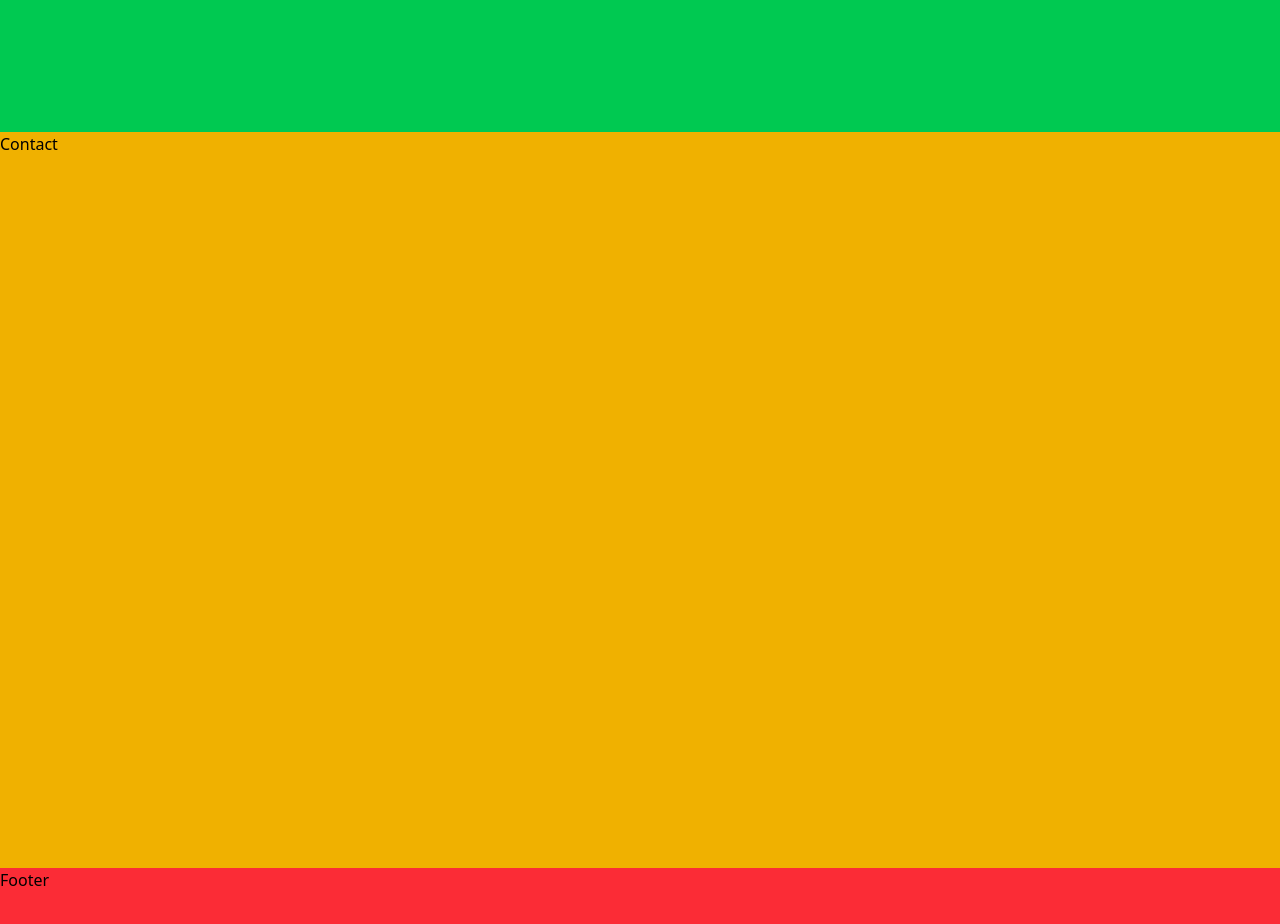
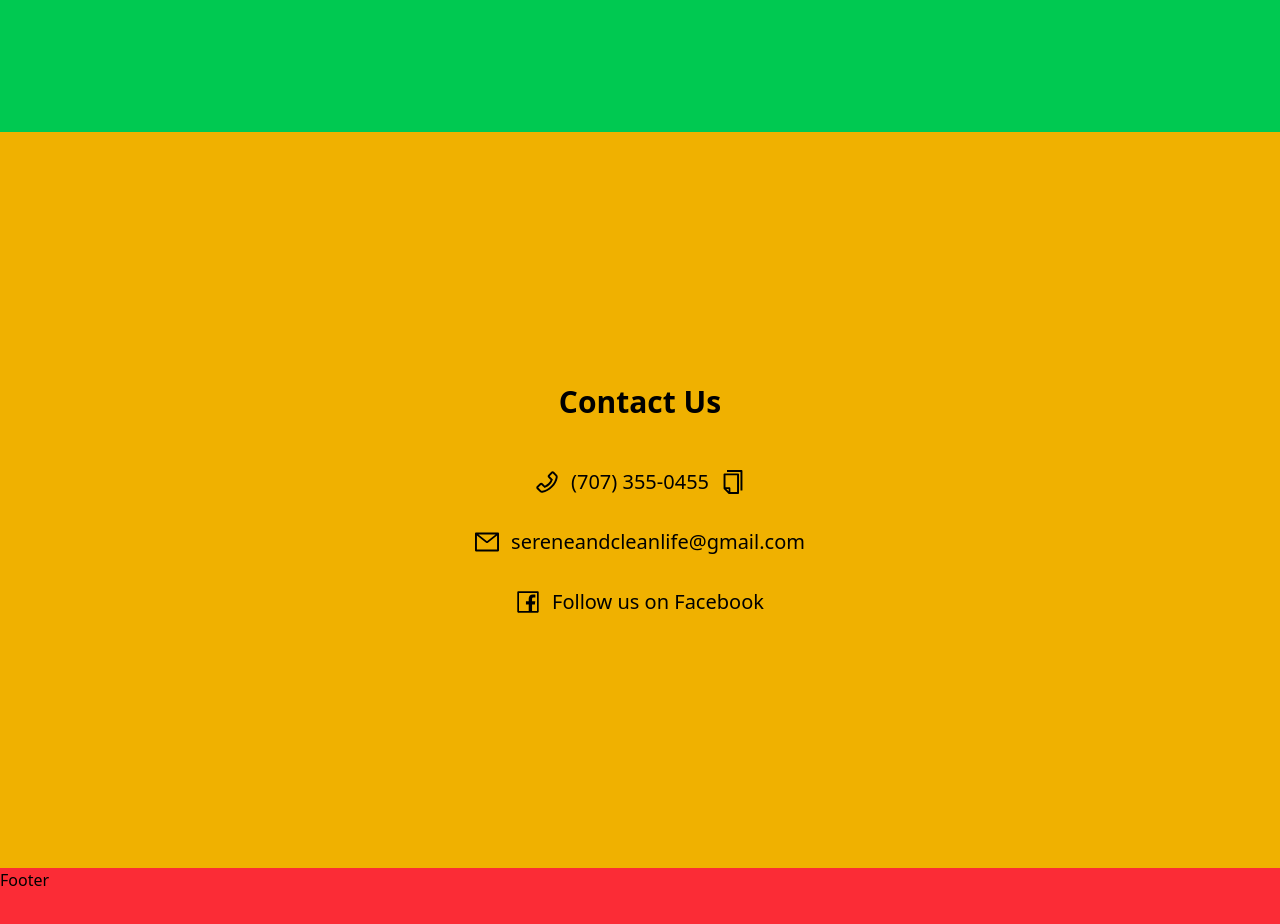
Before and after one commit to TravisAlstrand/serene_and_clean, a React (Vite) app: page / in a window 1280 px wide. Shown: the part 2140-3064 px from the top of the page. Built offline with nearby package versions, Linux system fonts and the light colour scheme.

Commit message:
Basic contact section created

```diff
--- a/src/components/Contact.jsx
+++ b/src/components/Contact.jsx
@@ -1,10 +1,82 @@
+import {
+  PhoneOutlined,
+  MailOutlined,
+  FacebookOutlined,
+  CopyOutlined,
+  CheckOutlined,
+} from "@ant-design/icons";
+import { useState } from "react";
+
 const Contact = () => {
+  const [copied, setCopied] = useState(false);
+
+  const handleCopy = async () => {
+    try {
+      await navigator.clipboard.writeText("(123) 456-7890");
+      setCopied(true);
+      setTimeout(() => setCopied(false), 2000);
+    } catch (err) {
+      console.error("Failed to copy text: ", err);
+    }
+  };
+
   return (
     <section
       id="contact"
       className="h-[calc(100vh-4rem)] w-full scroll-mt-20 bg-yellow-500"
+      aria-label="Contact Information"
     >
-      <h2>Contact</h2>
+      <div className="mx-auto flex h-full max-w-5xl flex-col items-center justify-center px-4">
+        <h2 className="mb-12 text-3xl font-semibold">Contact Us</h2>
+        <div className="flex flex-col items-center space-y-8">
+          {/* Mobile: Tel Link */}
+          <a
+            href="tel:+1234567890"
+            className="flex items-center space-x-3 text-xl hover:text-gray-700 lg:hidden"
+            aria-label="Call us at (123) 456-7890"
+          >
+            <PhoneOutlined className="text-2xl" aria-hidden="true" />
+            <span>(123) 456-7890</span>
+          </a>
+
+          {/* Desktop: Copy to Clipboard */}
+          <button
+            onClick={handleCopy}
+            className="hidden cursor-pointer items-center space-x-3 text-xl hover:text-gray-700 lg:flex"
+            aria-label="Copy phone number to clipboard"
+          >
+            <PhoneOutlined className="text-2xl" aria-hidden="true" />
+            <span>(707) 355-0455</span>
+            {copied ? (
+              <>
+                <span className="text-green-600">Copied!</span>
+                <CheckOutlined className="text-green-600" aria-hidden="true" />
+              </>
+            ) : (
+              <CopyOutlined className="text-2xl" aria-hidden="true" />
+            )}
+          </button>
+
+          <a
+            href="mailto:sereneandcleanlife@gmail.com"
+            className="flex items-center space-x-3 text-xl hover:text-gray-700"
+            aria-label="Email us at sereneandcleanlife@gmail.com"
+          >
+            <MailOutlined className="text-2xl" aria-hidden="true" />
+            <span>sereneandcleanlife@gmail.com</span>
+          </a>
+          <a
+            href="https://www.facebook.com/sereneandcleanlife"
+            target="_blank"
+            rel="noopener noreferrer"
+            className="flex items-center space-x-3 text-xl hover:text-gray-700"
+            aria-label="Visit our Facebook page (opens in new tab)"
+          >
+            <FacebookOutlined className="text-2xl" aria-hidden="true" />
+            <span>Follow us on Facebook</span>
+          </a>
+        </div>
+      </div>
     </section>
   );
 };
```
